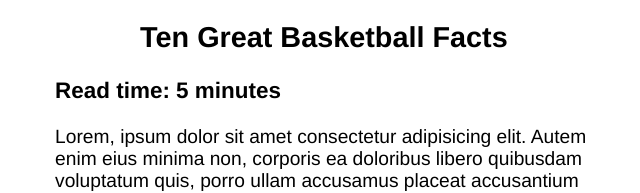
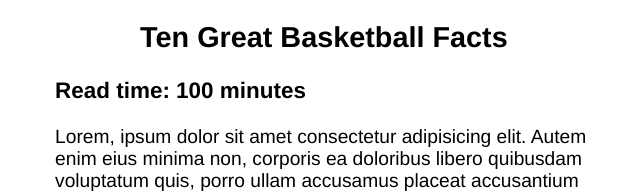
Before and after one commit to ASA3074/asa3074.github.io, a plain HTML site: page index.html in a window 1280 px wide. Shown: the part 2846-3039 px from the top of the page, 172-812 px from the left. Drawn offline with Linux system fonts and the light colour scheme; no server answers.

Commit message:
Update index.html

```diff
--- a/index.html
+++ b/index.html
@@ -70,7 +70,7 @@
                     <header>
                         <!--article goes here -->
                         <h2>Ten Great Basketball Facts</h2>
-                        <h3>Read time: 5 minutes<h3>
+                        <h3>Read time: 100 minutes<h3>
                     </header>
                     <main>
                         <p>Lorem, ipsum dolor sit amet consectetur adipisicing elit. Autem enim eius minima non, corporis ea doloribus libero quibusdam voluptatum quis, porro ullam accusamus placeat accusantium corrupti dolorum numquam sit cumque. Laudantium tenetur exercitationem asperiores at debitis aut recusandae ullam, quos cum, sequi eum dolor harum rerum qui nisi veniam et? Provident, at quibusdam voluptatibus nobis illum, alias facilis error quam saepe ipsam, minus labore. Voluptatum necessitatibus laborum illum distinctio sunt, ipsa minima quasi amet est soluta laboriosam quae, ex aspernatur! Laudantium excepturi alias eos nemo assumenda temporibus animi pariatur recusandae iste ducimus a, voluptatum eveniet dolorem illum obcaecati incidunt odit?</p>
```
